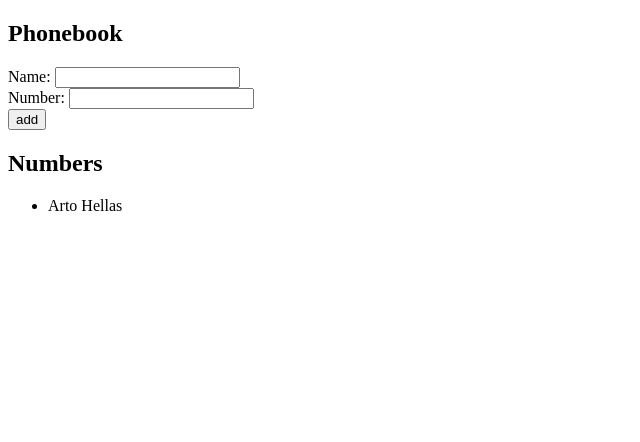
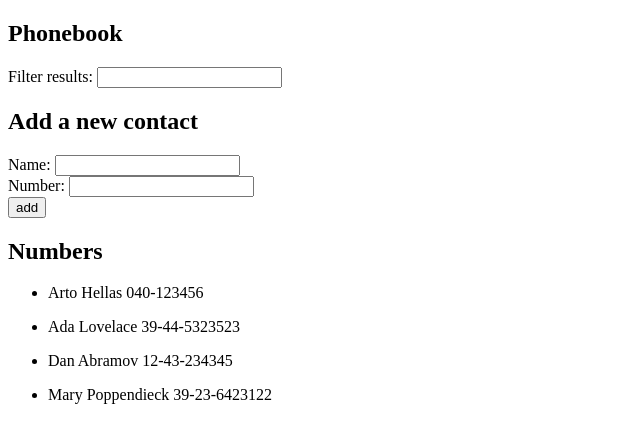
Before and after one commit to tukkimiesjonni/fullstackopen, a React (Vite) app in the folder part2/part2_project2/: page / in a window 1280 px wide. Shown: the top 442 px of the page, without its empty margins (0-640 px from the left). Built offline with nearby package versions, Linux system fonts and the light colour scheme.

Commit message:
Added exercise 2.9 modifications

```diff
--- a/part2/part2_project2/src/App.jsx
+++ b/part2/part2_project2/src/App.jsx
@@ -8,10 +8,14 @@
 
 const App = (props) => {
   const [persons, setPersons] = useState([
-    { name: 'Arto Hellas' }
+    { name: 'Arto Hellas', number: '040-123456' },
+    { name: 'Ada Lovelace', number: '39-44-5323523' },
+    { name: 'Dan Abramov', number: '12-43-234345' },
+    { name: 'Mary Poppendieck', number: '39-23-6423122' }
   ])
   const [newName, setNewName] = useState('')
   const [newNumber, setNewNumber] = useState('')
+  const [newFilter, setNewFilter] = useState('')
 
   const handleNameChange = (event) => {
     console.log(event.target.value)
@@ -21,6 +25,11 @@
   const handleNumberChange = (event) => {
     console.log(event.target.value)
     setNewNumber(event.target.value)
+  }
+
+  const handleFilterChange = (event) => {
+    console.log(event.target.value)
+    setNewFilter(event.target.value)
   }
 
 const addPerson = (event) => {
@@ -44,9 +53,20 @@
   }
 }
 
+const filterPersons = (newFilter) => {
+  return persons.filter(person => person.name.toLowerCase().includes(newFilter.toLowerCase()))
+}
+
   return (
     <div>
       <h2>Phonebook</h2>
+      <form>
+        Filter results: <input
+                          value={newFilter}
+                          onChange={handleFilterChange}
+                        />
+      </form>
+      <h2>Add a new contact</h2>
       <form onSubmit={addPerson}>
         <div>
           Name: <input
@@ -66,7 +86,7 @@
       </form>
       <h2>Numbers</h2>
       <ul>
-        {persons.map( person =>
+        {filterPersons(newFilter).map( person =>
           <li key={person.name}>
             <Person key={person.name} name={person.name} number={person.number}/>
           </li>
```
